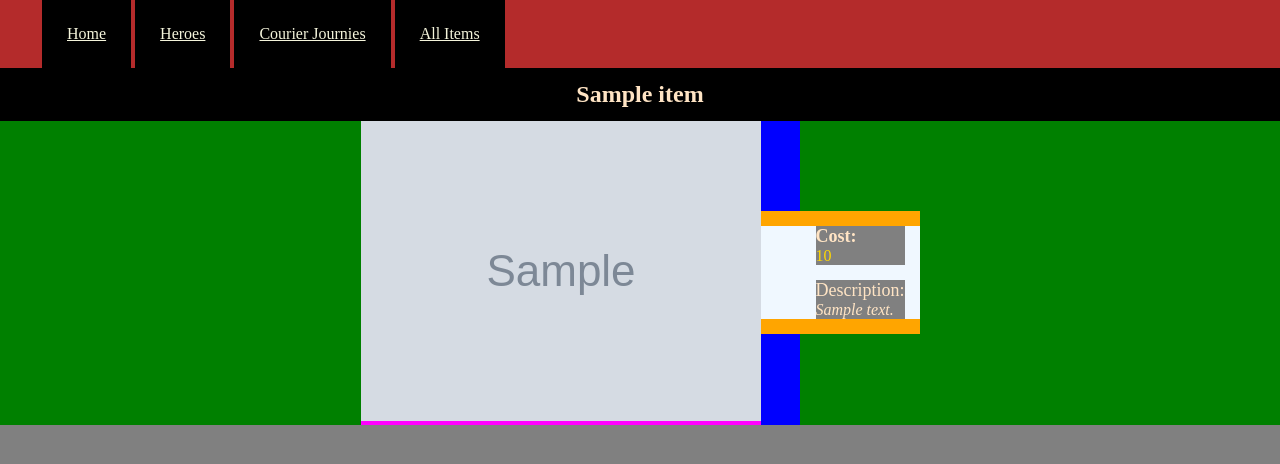
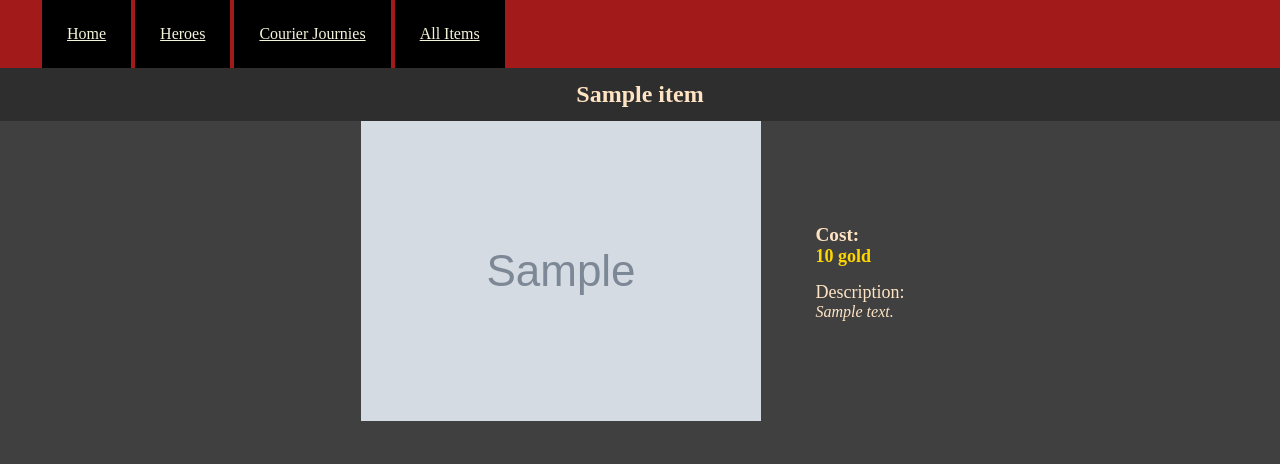
Before and after one commit to weewilsonboy/dota_shop_python_project, a Flask app: template templates/item/individual.jinja in a window 1280 px wide. Shown: the top 464 px of the page. Run offline with Flask 3, Linux system fonts and the light colour scheme; the template is opened without the code that fills it: most values are stand-ins (such as "Sample title", 1, 10 or a date in 2020); grey boxes marked "Sample" are stand-in pictures.

Commit message:
some more css styling

```diff
--- a/static/style.css
+++ b/static/style.css
@@ -3,7 +3,7 @@
     border: 0px;
     list-style-type: none;
     list-style-position: inside;
-    background-color: grey;
+    background-color: rgb(64, 64, 64);
     color: bisque;
 }
 
@@ -14,6 +14,7 @@
     color: red;
     display: flex;
     justify-content: center;
+    padding: 15px;
 
 }
 
@@ -66,7 +67,11 @@
     align-items: center;
     width: 50%;
     height: 120px;
+    background-color: rgba(0, 0, 0, 0.082);
+}
 
+.order_li h2 {
+    background-color:transparent;
 }
 
 .container_hero{
@@ -171,55 +176,60 @@
     justify-content: center;
     align-items: start;
     width: 100%;
-    background-color: green;
     padding: 0px;
 }
 
 .item_container_holder {
     display: flex;
     justify-content: center;
-    background-color: blue;
     width: 25%;
     align-items: center;
 }
 
 
-.item_container_left {
-    background-color: fuchsia;
-}
+
 
 .item_container_right {
-    background-color: orange;
 }
 
 .item_description {
-    background-color: aliceblue;
 }
 
 .item_description_cost {
     margin: 15px;
+    background-color: transparent;
 }
 
 .item_description_description {
     margin: 15px;
+    background-color: transparent;
+
 }
 
 .description_text_ {
     font-size: large;
+    background-color: transparent;
+
 }
 
 .description_text {
     font-style: italic;
     font-size: medium;
+    background-color: transparent;
+
 }
 .cost_title{
-    font-size: large;
-    font-weight: 600;
+    font-size: larger;
+    font-weight: 800;
+    background-color: transparent;
+
 }
 .cost_cost{
     color: gold;
-    font-size: medium;
-    font-weight: 400;
+    font-size: large;
+    font-weight: 600;
+    background-color: transparent;
+
 }
 
 .item_header {
@@ -227,7 +237,8 @@
     display: flex;
     justify-content: center;
     padding: 1%;
-    background-color: black;
+    background-color: rgba(29, 28, 28, 0.493);
+
 }
 
 .error {
@@ -240,3 +251,9 @@
 .backpack {
     filter: sepia(100%);
 }
+
+.button {
+    margin: 1px;
+    border: 5px;
+    background-color: black;
+}
--- a/templates/index.jinja
+++ b/templates/index.jinja
@@ -3,9 +3,9 @@
 <div class="hero">
 <h1>Welcome to the Dota item shop</h1>
 </div>
-
+<br><br>
 <div class="link_hub">
-<b>View Heroes: <a href="/hero">Here</a></b>
-<b>View Orders: <a href="/order">Here</a></b>
+<b>View Heroes: <a href="/hero"><button type="button" class="button">Here</button></a></b>
+<b>View Orders: <a href="/order"><button type="button" class="button">Here</button></a></b>
 </div>
 {% endblock content %}
--- a/templates/item/individual.jinja
+++ b/templates/item/individual.jinja
@@ -8,7 +8,7 @@
         <li class="item_container_right">
             <ul class="item_description">
                 <li class="item_description_cost">
-                <p class="cost_title">Cost: </p><p class="cost_cost">{{item.cost}}</p>
+                <p class="cost_title">Cost: </p><p class="cost_cost">{{item.cost}} gold</p>
                 </li>
                 <li class="item_description_description">
                 <p class="description_text_">Description: </p><p class="description_text">{{item.description}}</p>
```
